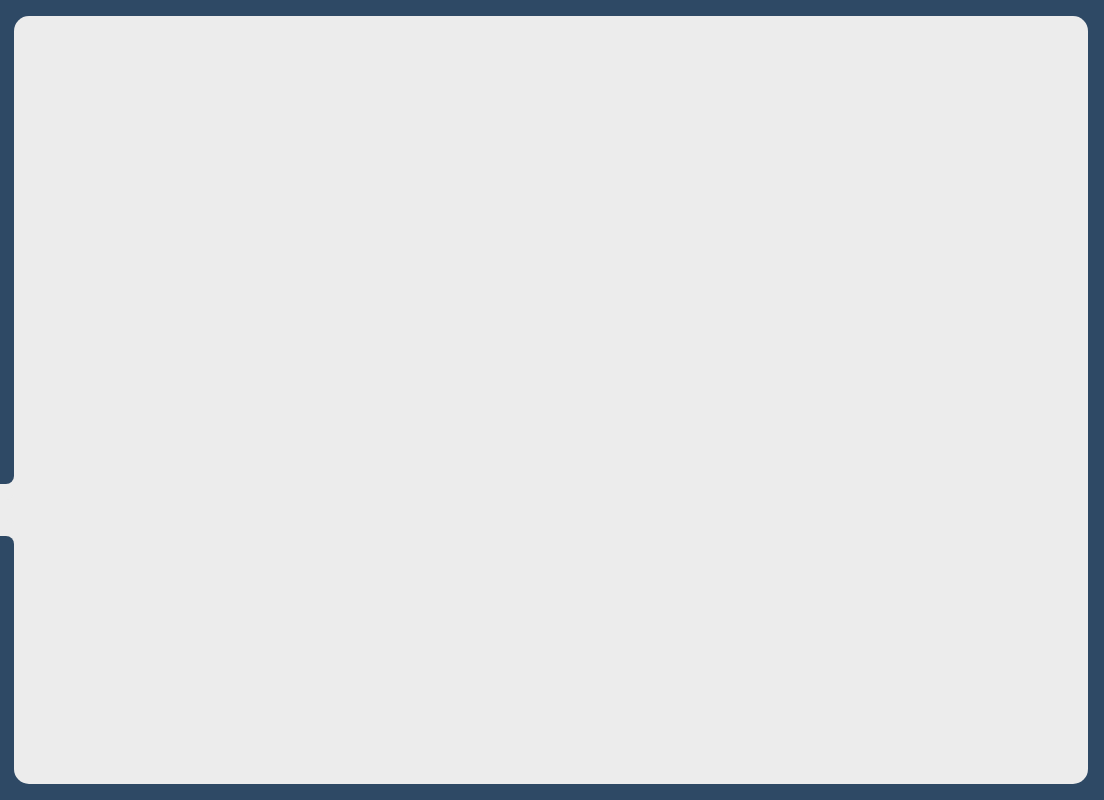
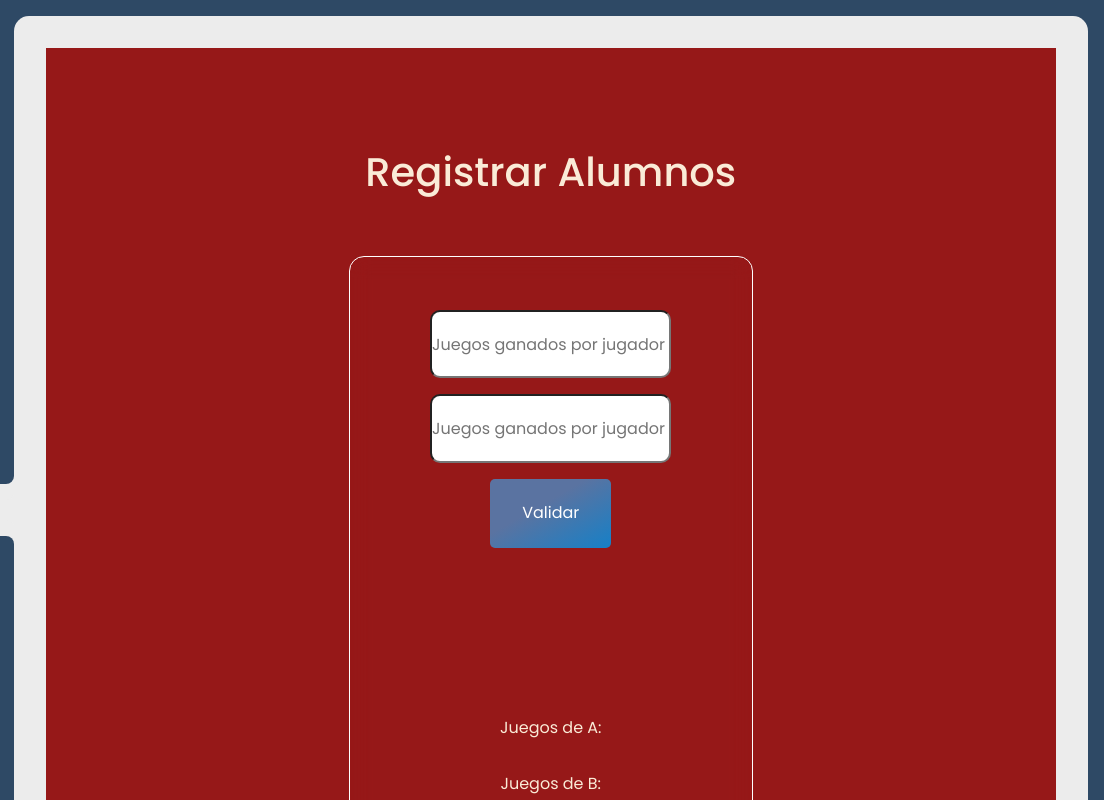
Before and after one commit to Diegofct/FiltroSistemaUniversidadJS, a plain HTML site: page index.html in a window 1280 px wide. Both pictures are taken after a click on the link "Registrar". Shown: the top 800 px of the page, 176-1280 px from the left. Drawn offline with nearby package versions, Linux system fonts and the light colour scheme.

Commit message:
Se avanza el diseño del proyecto, se agregan las secciones de los registros

```diff
--- a/index.html
+++ b/index.html
@@ -47,7 +47,9 @@
             <section id="seccion-contactame"></section>
             <section id="seccion-departamentos"></section>
             <section id="seccion-cursos"></section>
-            <section id="seccion-registrar"></section>
+            <section id="seccion-formAlumno"></section><br>
+            <section id="seccion-formProfesores"></section><br>
+            <section id="seccion-formAsignatura"></section>
             <section id="seccion-matriculas"></section>
         </main>
 
@@ -59,6 +61,7 @@
     <script src="js/departamentos.js"></script>
     <script src="js/cursos.js"></script>
     <script src="js/asignaturas.js"></script>
+    <script src="js/registros.js"></script>
     <script src="js/app.js"></script>
 </body>
 
--- a/js/app.js
+++ b/js/app.js
@@ -14,13 +14,15 @@ const ocultarActiveBtn = () => {
 }
 
 const ocultarElementos = () => {
-    seccionInicio.style.display = "none";
-    seccionNosotros.style.display = "none";
-    seccionContacto.style.display = "none";
-    seccionDepartamento.style.display = "none";
-    seccionCursos.style.display = "none";
-    seccionRegistros.style.display = "none";
-    seccionMatriculas.style.display = "none"
+    seccionInicio.style.display = "none"
+    seccionNosotros.style.display = "none"
+    seccionContacto.style.display = "none"
+    seccionDepartamento.style.display = "none"
+    seccionCursos.style.display = "none"
+    seccionFormAlumnos.style.display = "none"
+    seccionFormProfesores.style.display = "none"
+    seccionFormAsignatura.style.display = "none"
+
 }
 
 
@@ -51,11 +53,19 @@ btnCursos.addEventListener('click', async() => {
     mostrarCursos()
 })
 
-btnRegistrar.addEventListener('click', () => {
+btnRegistrar.addEventListener('click', async () => {
     ocultarActiveBtn()
     btnRegistrar.classList.add('active')
     ocultarElementos()
-    seccionRegistros.style.display = "block"
+    seccionFormAlumnos.style.display = "flex"
+    seccionFormAlumnos.style.height = "100%"
+    seccionFormProfesores.style.display = "flex"
+    seccionFormProfesores.style.height = "100%"
+    seccionFormAsignatura.style.display = "flex"
+    seccionFormAsignatura.style.height = "100%"
+    mostrarFormularioAlumno()
+    mostrarFormularioProfesor()
+    mostrarFormularioAsignatura()
 })
 
 btnMatriculas.addEventListener('click', () => {
--- a/js/componentesIndex.js
+++ b/js/componentesIndex.js
@@ -4,8 +4,9 @@ const seccionNosotros = document.getElementById('seccion-nosotros')
 const seccionContacto = document.getElementById('seccion-contactame')
 const seccionDepartamento = document.getElementById('seccion-departamentos')
 const seccionCursos = document.getElementById('seccion-cursos')
-const seccionRegistros = document.getElementById('seccion-registrar')
-const seccionMatriculas = document.getElementById('seccion-matriculas')
+const seccionFormAlumnos = document.getElementById('seccion-formAlumno')
+const seccionFormProfesores = document.getElementById('seccion-formProfesores')
+const seccionFormAsignatura = document.getElementById('seccion-formAsignatura')
 
 const cargarSeccionInicio = () => {
     seccionInicio.innerHTML = `
--- /dev/null
+++ b/js/registros.js
@@ -0,0 +1,102 @@
+
+const listaAlumnos =  []
+const listaProfesores = []
+const listaAsignatura = []
+
+const loadAlumnos = async() => {
+    try {
+        listaAlumnos.length = 0
+        const respuesta = await fetch(`http://localhost:3000/alumnos`)
+        console.log(respuesta)
+
+        if(!respuesta.ok){
+            throw new Error('Error al cargar los alumnos. Estado: ',respuesta.status);
+         }
+
+        const registros = await respuesta.json();
+        listaAlumnos.push(...registros);
+
+    } catch (error) {
+        console.log("Error al cargar los alumnos", error.message)
+    }
+}
+
+
+const mostrarFormularioAlumno = () => {
+    seccionFormAlumnos.innerHTML = `
+        <div class="contenedor-principal">
+            <div class="arriba-contenedor">
+                <h1>Registrar Alumnos</h1>
+            </div>
+            <div class="under-container">
+                <div class="content-container">
+                    <div class="arriba-content-container">
+                        <input id="puntaje-jugador-a" type="text" placeholder="Juegos ganados por jugador A:">
+                        <input id="puntaje-jugador-b" type="text" placeholder="Juegos ganados por jugador B:">
+                        <button onclick="validarResultadoTennis()" id="btn-validar">Validar</button>
+                    </div>
+                    <div class="abajo-content-container">
+                        <p>Juegos de A: <span id="puntos-jugador-a"></span></p>
+                        <p>Juegos de B: <span id="puntos-jugador-b"></span></p>
+                        <span id="texto-alternativo"></span>
+                    </div>
+                </div>
+            </div>
+        </div>
+    `
+
+}
+
+const mostrarFormularioProfesor = () => {
+    seccionFormProfesores.innerHTML = `
+
+        <div class="contenedor-principal">
+            <div class="arriba-contenedor">
+                <h1>Registrar Profesores</h1>
+            </div>
+            <div class="under-container">
+                <div class="content-container">
+                    <div class="arriba-content-container">
+                        <input id="puntaje-jugador-a" type="text" placeholder="Juegos ganados por jugador A:">
+                        <input id="puntaje-jugador-b" type="text" placeholder="Juegos ganados por jugador B:">
+                        <button id="btn-validar">Validar</button>
+                    </div>
+                    <div class="abajo-content-container">
+                        <p>Juegos de A: <span id="puntos-jugador-a"></span></p>
+                        <p>Juegos de B: <span id="puntos-jugador-b"></span></p>
+                        <span id="texto-alternativo"></span>
+                    </div>
+                </div>
+            </div>
+        </div>
+
+    `
+}
+
+const mostrarFormularioAsignatura = () => {
+
+    seccionFormAsignatura.innerHTML = `
+
+        <div class="contenedor-principal">
+            <div class="arriba-contenedor">
+                <h1>Registrar Asignatura</h1>
+            </div>
+            <div class="under-container">
+                <div class="content-container">
+                    <div class="arriba-content-container">
+                        <input id="puntaje-jugador-a" type="text" placeholder="Juegos ganados por jugador A:">
+                        <input id="puntaje-jugador-b" type="text" placeholder="Juegos ganados por jugador B:">
+                        <button id="btn-validar">Validar</button>
+                    </div>
+                    <div class="abajo-content-container">
+                        <p>Juegos de A: <span id="puntos-jugador-a"></span></p>
+                        <p>Juegos de B: <span id="puntos-jugador-b"></span></p>
+                        <span id="texto-alternativo"></span>
+                    </div>
+                </div>
+            </div>
+        </div>
+
+    `
+
+}
--- a/styles/estilos.css
+++ b/styles/estilos.css
@@ -182,7 +182,7 @@ main {
 
 #seccion-departamentos {
     width: 100%;
-    height: 100%;
+    /* height: 100%; */
     justify-content: center;
     align-items: center;
 }
@@ -193,7 +193,8 @@ main {
 
 .carousel-caption h5 {
     font-size: 2rem;
-    color: green;
+    color: var(--clr-white);
+    font-weight: 800;
 }
 
 .carousel-caption button {
@@ -216,3 +217,136 @@ main {
     grid-template-columns: repeat(4, 1fr);
     gap: 1rem;
 }
+
+#seccion-formAlumno,
+#seccion-formProfesores,
+#seccion-formAsignatura {
+    justify-content: center;
+    align-items: center;
+    width: 100%;
+    background-color: #961818;
+    gap: 2rem;
+}
+
+.contenedor-principal {
+    width: 80%;
+    height: 80%;
+    display: flex;
+    flex-direction: column;
+    justify-content: center;
+    align-items: center;
+    color: antiquewhite;
+    gap: 2rem;
+
+}
+
+.arriba-contenedor {
+    width: 100%;
+    height: 10%;
+    text-align: center;
+    font-size: 1.5rem;
+}
+
+.under-container {
+    width: 100%;
+    height: 90%;
+    display: flex;
+    justify-content: center;
+    align-items: center;
+}
+
+.under-container>button {
+    width: 10%;
+    height: 10%;
+    cursor: pointer;
+    background: linear-gradient(to bottom right, #5a73a1 40%, #1680c7);
+    color: white;
+    font-weight: 700;
+    border-radius: 5px;
+    border: 0;
+}
+
+.under-container>button:hover {
+    box-shadow: 0 0 30px lightblue;
+    background: linear-gradient(to bottom right, #1680c7, #5a73a1 40%);
+    cursor: pointer;
+}
+
+.content-container {
+    width: 50%;
+    height: 100%;
+    display: flex;
+    flex-direction: column;
+    justify-content: center;
+    align-items: center;
+    backdrop-filter: blur(10px);
+    border: 1px solid white;
+    border-radius: 15px;
+
+}
+
+.arriba-content-container {
+    height: 50%;
+    width: 100%;
+    display: flex;
+    flex-direction: column;
+    justify-content: center;
+    align-items: center;
+    gap: 1rem;
+}
+
+
+.arriba-content-container input {
+    width: 60%;
+    height: 20%;
+    border-radius: 10px;
+}
+
+.arriba-content-container button {
+    width: 30%;
+    height: 20%;
+    cursor: pointer;
+    background: linear-gradient(to bottom right, #5a73a1 40%, #1680c7);
+    color: white;
+    border-radius: 5px;
+    border: 0;
+}
+
+.arriba-content-container button:hover {
+    box-shadow: 0 0 30px lightblue;
+    background: linear-gradient(to bottom right, #1680c7, #5a73a1 40%);
+    cursor: pointer;
+}
+
+.abajo-content-container {
+    height: 50%;
+    width: 100%;
+    display: flex;
+    flex-direction: column;
+    align-items: center;
+    justify-content: center;
+    gap: 1rem;
+}
+
+.abajo-content-container table {
+    height: 80%;
+    width: 80%;
+    text-align: center;
+    border: 1px solid;
+}
+
+.abajo-content-container button {
+    width: 20%;
+    height: 30%;
+    cursor: pointer;
+    background: linear-gradient(to bottom right, #5a73a1 40%, #1680c7);
+    color: white;
+    border-radius: 5px;
+    border: 0;
+}
+
+.abajo-content-container button:hover {
+    box-shadow: 0 0 30px lightblue;
+    background: linear-gradient(to bottom right, #1680c7, #5a73a1 40%);
+    cursor: pointer;
+}
```
